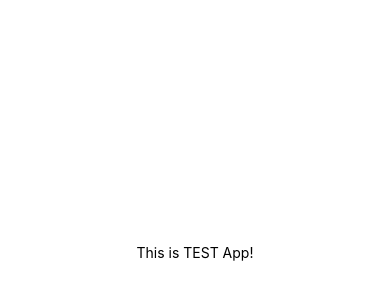
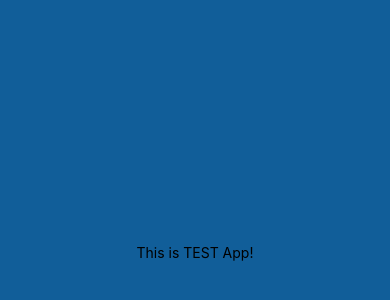
Before and after one commit to uhabiba1/Git-Demo-4, a React Native app: screen / in a window 390 px wide. Shown: the part 170-470 px from the top of the page. Built offline with nearby package versions, Linux system fonts and the light colour scheme.

Commit message:
updated background-color on App.js

```diff
--- a/App.js
+++ b/App.js
@@ -13,7 +13,7 @@ export default function App() {
 const styles = StyleSheet.create({
   container: {
     flex: 1,
-    backgroundColor: '#fff',
+    backgroundColor: '#115e99',
     alignItems: 'center',
     justifyContent: 'center',
   },
```
